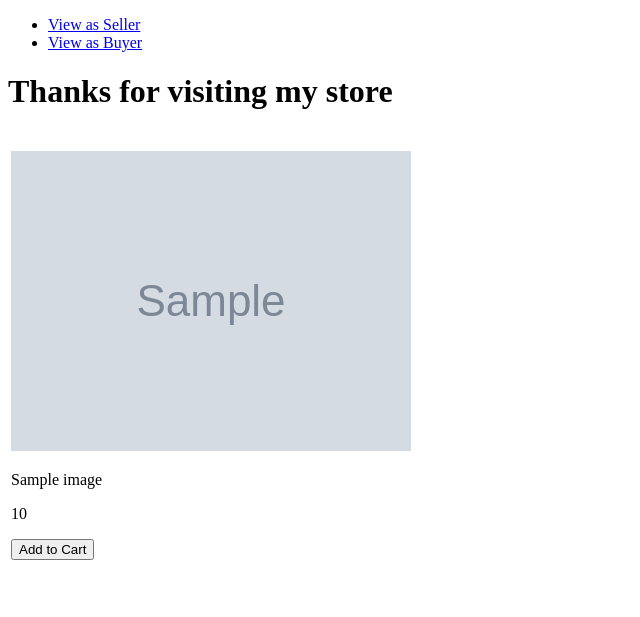
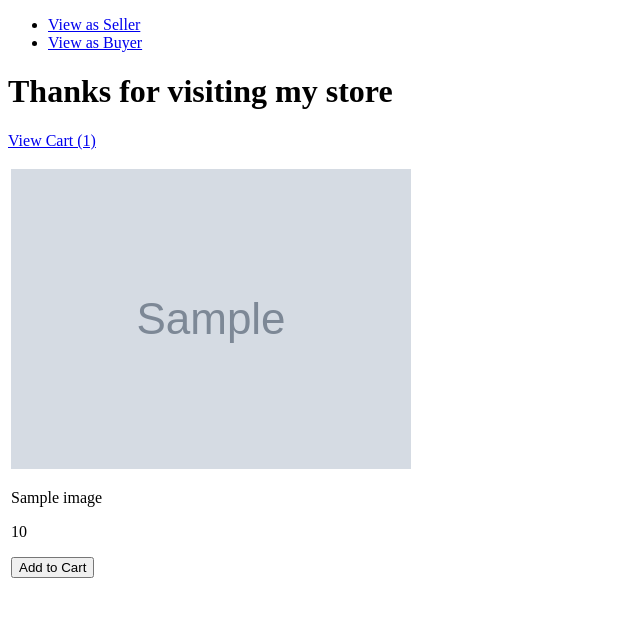
Before and after one commit to norrismei/sell-buy-images, a Flask app: template templates/store.html in a window 1280 px wide. Shown: the top 617 px of the page, without its empty margins (0-640 px from the left). Run offline with Flask 2, Linux system fonts and the light colour scheme; the template is opened without the code that fills it: most values are stand-ins (such as "Sample title", 1, 10 or a date in 2020); grey boxes marked "Sample" are stand-in pictures.

Commit message:
Completed add item to cart feature

```diff
--- a/server.py
+++ b/server.py
@@ -57,6 +57,9 @@ def upload_image():
 def manage_inventory():
     """View page to manage inventory"""
 
+    if 'cart' in session:
+        del session['cart']
+
     images = crud.get_for_sale_images_desc()
 
     return render_template('inventory.html', images=images)
@@ -68,7 +71,16 @@ def view_store():
 
     images = crud.get_for_sale_images_desc()
 
-    return render_template('store.html', images=images)
+    cart_size = ""
+    image_ids = []
+
+    if 'cart' in session:
+        cart = session['cart']
+        cart_size = str(len(cart))
+        image_ids = list(cart.keys())
+        print('image ids', image_ids)
+
+    return render_template('store.html', images=images, cart_size=cart_size, image_ids=image_ids)
 
 
 @app.route('/api/update-image', methods=['POST'])
@@ -92,6 +104,27 @@ def hide_image():
     return {"id": hidden_image.id}
 
 
+@app.route('/api/add-to-cart', methods=['POST'])
+def add_to_cart():
+    """Creates cart if user hasn't started one. Adds item to cart, stored in Flask session"""
+
+    if 'cart' not in session:
+        session['cart'] = {}
+
+    cart = session['cart']
+
+    id = request.form.get('id')
+    name = request.form.get("name")
+    price = float(request.form.get("price"))
+
+    cart[id] = [name, price]
+    cart_size = str(len(cart))
+    print(cart)
+
+    # Save the updated cart dictionary to session
+    session['cart'] = cart
+
+    return {'cart_size': cart_size}
 
 if __name__ == '__main__':
     model.connect_to_db(app)
--- a/static/css/style.css
+++ b/static/css/style.css
@@ -1,3 +1,7 @@
 button.save {
     display: none;
 }
+
+.hide {
+    display: none;
+}
--- a/static/js/adminPage.js
+++ b/static/js/adminPage.js
@@ -31,7 +31,7 @@ function editListing(data) {
     });
 }
 
-// When user hits remove, sends image ID to update image in database to not public
+// When user hits remove, sends image ID to update image status in database to REMOVED
 editOptions.on('click', 'button.remove', (event) => {
     const imageID = $(event.target).parent().parent().attr('data-image-id');
     removeListing(imageID);
--- /dev/null
+++ b/static/js/storePage.js
@@ -0,0 +1,32 @@
+"use strict";
+
+const addToCartButton = $('button.add-to-cart');
+
+// When user clicks Add to Cart, item is sent to server to store in cart.
+// Add to Cart button disappears and Remove from Cart button appears.
+addToCartButton.on('click', (event) => {
+    const imageID = $(event.target).parent().parent().attr('data-image-id')
+    const imageName = $(event.target).parent().siblings('.store-image-name').html();
+    const imagePrice = $(event.target).parent().siblings('.store-image-price').html();
+    const data = {
+        'id': imageID,
+        'name': imageName,
+        'price': imagePrice
+    }
+    addToCart(data);
+    // Add to Cart button is hidden because item can't be added more than once
+    $(event.target).toggle();
+    // Remove from Cart button appears
+    $(event.target).parent().children('button.remove-from-cart').toggle();
+})
+
+function addToCart(data) {
+    $.post('/api/add-to-cart', data, (response) => {
+        const cartSize = response.cart_size;
+        updateCartCount(cartSize);
+    })
+}
+
+function updateCartCount(num) {
+    $('#view-cart-link').html(`View Cart (${num})`);
+}
--- a/templates/store.html
+++ b/templates/store.html
@@ -3,6 +3,7 @@
 
 {% block body %}
     <h1>Thanks for visiting my store</h1>
+    <a href="/cart.html" id="view-cart-link">View Cart ({{ cart_size }})</a>
 
     {% if images %}
     <table>
@@ -10,9 +11,17 @@
         {% for image in images %}
             <td data-image-id="{{ image.id }}">
                 <p><img src="{{ image.url }}" height="300"></p>
-                <p>{{ image.name }}</p>
-                <p>{{ image.price }}</p>
-                <p><button type="button" class="add">Add to Cart</button></p>
+                <p class="store-image-name">{{ image.name }}</p>
+                <p class="store-image-price">{{ image.price }}</p>
+                <p>
+                    {% if image.id|string in image_ids %}
+                    <button type="button" class="add-to-cart hide">Don't add</button>
+                    <button type="button" class="remove-from-cart">Remove from Cart</button>
+                    {% else %}
+                    <button type="button" class="add-to-cart">Add to Cart</button>
+                    <button type="button" class="remove-from-cart hide">Remove from Cart</button>
+                    {% endif %}
+                </p>
             </td>
             {% if loop.index is divisibleby 3 %}</tr><tr>{% endif %}
         {% endfor %}
@@ -21,4 +30,7 @@
         We don't have any images for sale yet. Check back soon.
     {% endif %}
 
+{# Custom JS script tag #}
+<script src="/static/js/storePage.js"></script>
+
 {% endblock %}
```
